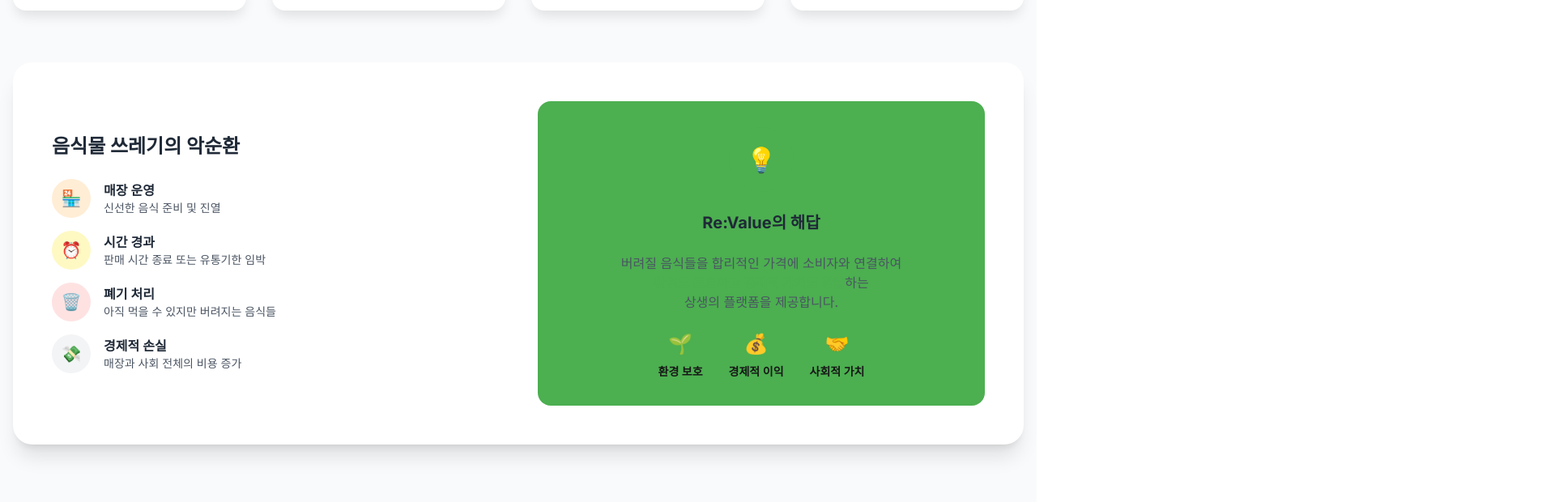
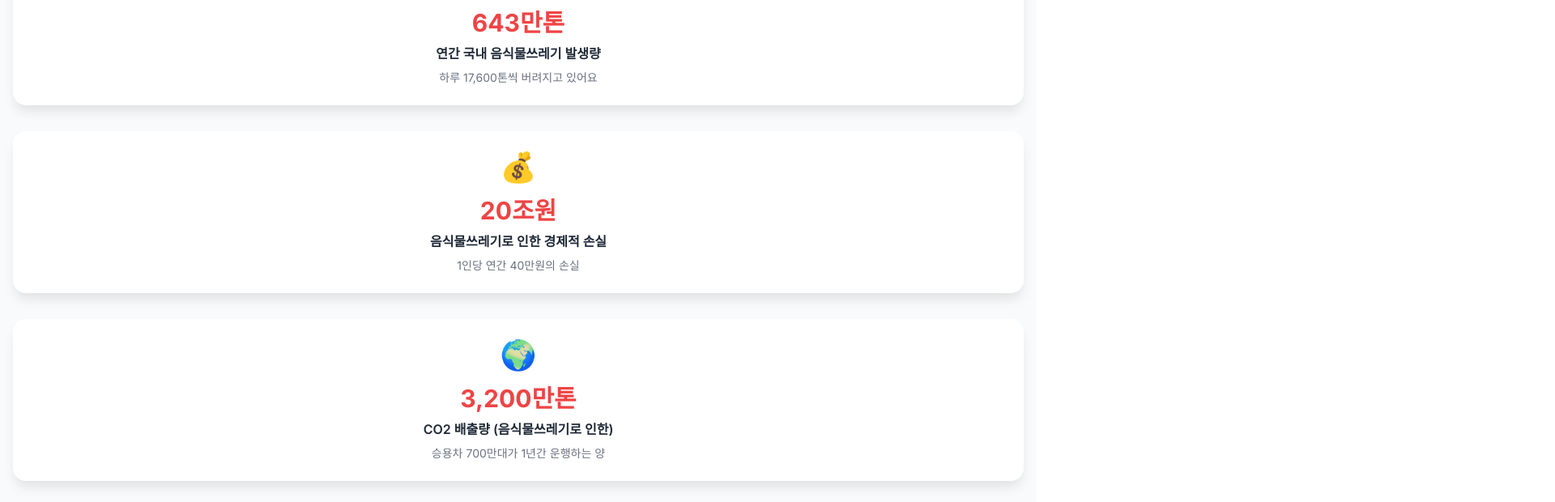
Before and after one commit to skkugardenpark/revalue, a Next.js app: page / in a window 1280 px wide. Shown: the part 1916-2536 px from the top of the page at 81% size, 1920 px wide, since content can reach past the window. Built offline with nearby package versions, Linux system fonts and the light colour scheme.

Commit message:
fix: Complete CSS loading solution for Vercel - next.config.js + enhanced imports

```diff
--- /dev/null
+++ b/next.config.js
@@ -0,0 +1,47 @@
+/** @type {import('next').NextConfig} */
+const nextConfig = {
+  // Vercel 배포 최적화 - CSS 안정성 우선
+  experimental: {
+    optimizeCss: false, // CSS 최적화 비활성화로 안정성 확보
+  },
+
+  // 환경 변수
+  env: {
+    NEXT_PUBLIC_VERCEL_URL: process.env.VERCEL_URL,
+  },
+
+  // 컴파일러 설정
+  compiler: {
+    removeConsole: process.env.NODE_ENV === 'production',
+  },
+
+  // 정적 파일 처리
+  assetPrefix: '',
+
+  // 이미지 최적화
+  images: {
+    domains: ['localhost'],
+    unoptimized: false,
+  },
+
+  // CSS 처리 강화
+  cssLoaderOptions: {
+    importLoaders: 1,
+    localIdentName: '[local]',
+  },
+
+  // Webpack 설정으로 CSS 로딩 보장
+  webpack: (config, { buildId, dev, isServer, defaultLoaders, webpack }) => {
+    // CSS 처리 규칙
+    if (!isServer) {
+      config.resolve.fallback = {
+        ...config.resolve.fallback,
+        fs: false,
+      };
+    }
+
+    return config;
+  },
+};
+
+module.exports = nextConfig;
--- a/postcss.config.mjs
+++ b/postcss.config.js
@@ -1,8 +1,6 @@
-const config = {
+module.exports = {
   plugins: {
     tailwindcss: {},
     autoprefixer: {},
   },
 };
-
-export default config;
--- a/src/app/globals.css
+++ b/src/app/globals.css
@@ -1,6 +1,30 @@
-@tailwind base;
-@tailwind components;
-@tailwind utilities;
+/* Vercel 배포 CSS 로딩 보장 */
+@import 'tailwindcss/base';
+@import 'tailwindcss/components';
+@import 'tailwindcss/utilities';
+
+/* CSS 로딩 확인 표시 */
+html {
+  background: #f0f9f0 !important;
+}
+
+html:before {
+  content: "CSS Loading..." !important;
+  position: fixed !important;
+  top: 0 !important;
+  left: 0 !important;
+  width: 100% !important;
+  height: 4px !important;
+  background: linear-gradient(90deg, #4CAF50, #81C784) !important;
+  z-index: 9999 !important;
+  animation: cssLoadingIndicator 2s ease-out !important;
+}
+
+@keyframes cssLoadingIndicator {
+  0% { opacity: 1; width: 0%; }
+  50% { opacity: 1; width: 100%; }
+  100% { opacity: 0; width: 100%; }
+}
 
 /* 최우선 강제 스타일 - Vercel 배포 시 CSS 로딩 보장 */
 * {
@@ -530,3 +554,105 @@
   0% { transform: rotate(0deg); }
   100% { transform: rotate(360deg); }
 }
+
+/* Vercel 배포 전용 스타일 보강 */
+section {
+  display: block !important;
+  padding: 2rem 0 !important;
+}
+
+.grid {
+  display: grid !important;
+}
+
+.grid-cols-1 {
+  grid-template-columns: repeat(1, minmax(0, 1fr)) !important;
+}
+
+.grid-cols-2 {
+  grid-template-columns: repeat(2, minmax(0, 1fr)) !important;
+}
+
+.grid-cols-3 {
+  grid-template-columns: repeat(3, minmax(0, 1fr)) !important;
+}
+
+.gap-8 {
+  gap: 2rem !important;
+}
+
+.gap-12 {
+  gap: 3rem !important;
+}
+
+.text-center {
+  text-align: center !important;
+}
+
+.mb-16 {
+  margin-bottom: 4rem !important;
+}
+
+.mb-6 {
+  margin-bottom: 1.5rem !important;
+}
+
+.mb-4 {
+  margin-bottom: 1rem !important;
+}
+
+.w-16 {
+  width: 4rem !important;
+}
+
+.h-16 {
+  height: 4rem !important;
+}
+
+.bg-red-100 {
+  background-color: #fee2e2 !important;
+}
+
+.bg-green-100 {
+  background-color: #dcfce7 !important;
+}
+
+.bg-blue-100 {
+  background-color: #dbeafe !important;
+}
+
+.bg-purple-100 {
+  background-color: #e9d5ff !important;
+}
+
+.bg-orange-100 {
+  background-color: #fed7aa !important;
+}
+
+.bg-gray-50 {
+  background-color: #f9fafb !important;
+}
+
+.bg-white {
+  background-color: #ffffff !important;
+}
+
+.text-red-500 {
+  color: #ef4444 !important;
+}
+
+.text-blue-500 {
+  color: #3b82f6 !important;
+}
+
+.text-purple-500 {
+  color: #8b5cf6 !important;
+}
+
+.text-gray-600 {
+  color: #4b5563 !important;
+}
+
+.text-gray-800 {
+  color: #1f2937 !important;
+}
```
